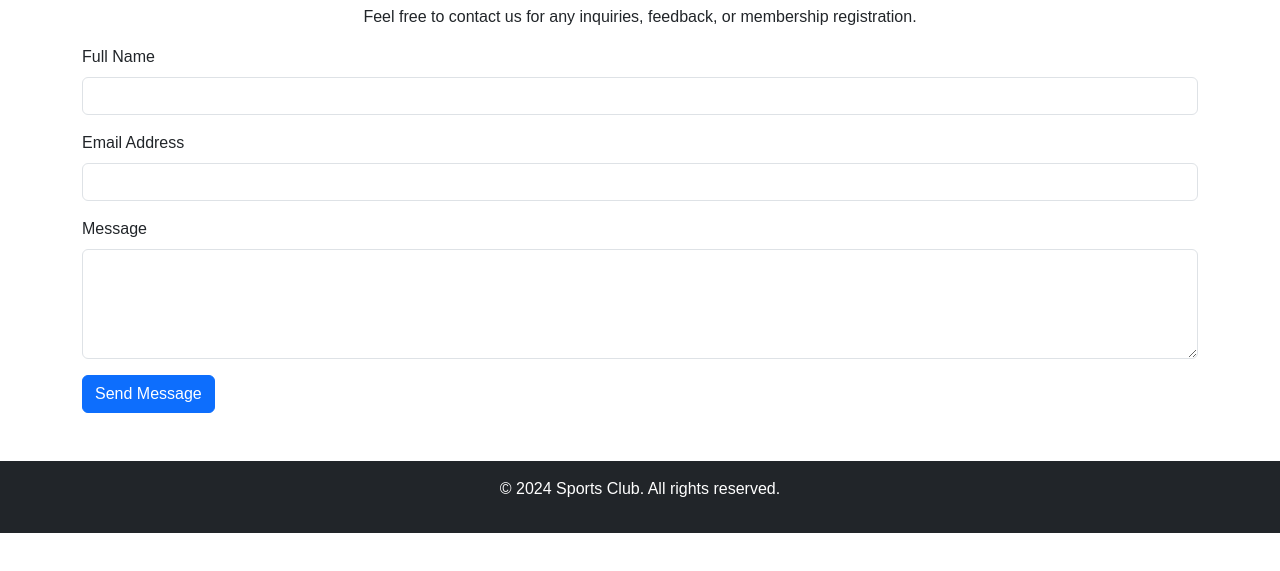
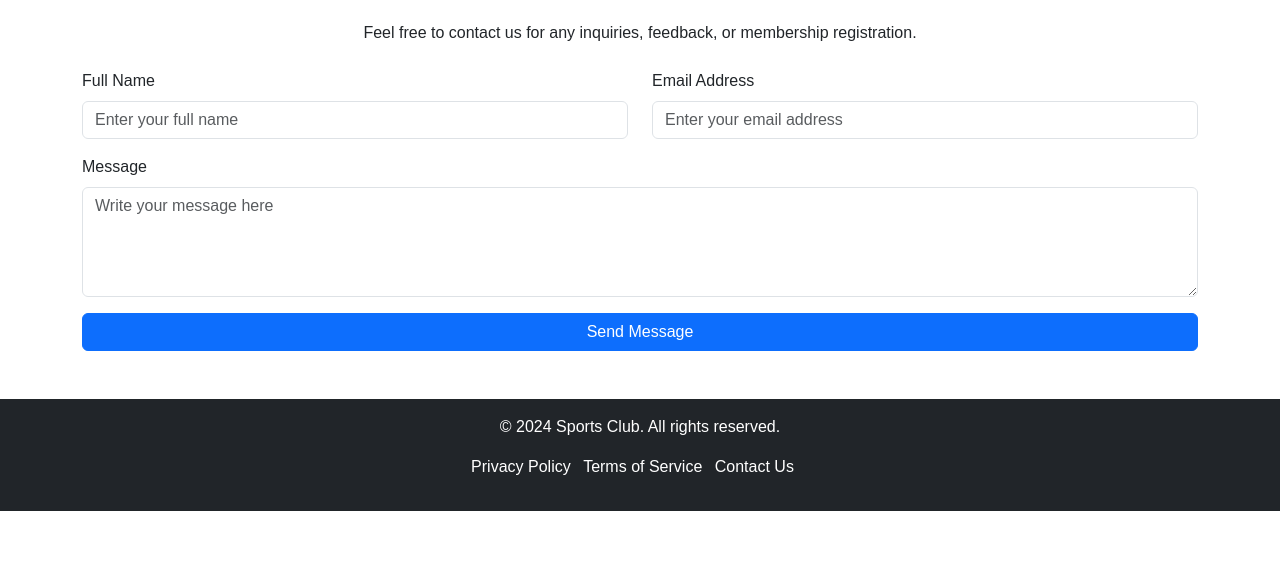
Before and after one commit to sunderkhalsports/SunderkhalsportClub, a plain HTML site: page contact.html in a window 1280 px wide. Shown: the part 215-786 px from the top of the page. Drawn offline with nearby package versions, Linux system fonts and the light colour scheme.

Commit message:
Update contact.html

```diff
--- a/contact.html
+++ b/contact.html
@@ -1,5 +1,6 @@
 <!DOCTYPE html>
 <html lang="en">
+
 <head>
     <meta charset="UTF-8">
     <meta name="viewport" content="width=device-width, initial-scale=1.0">
@@ -7,13 +8,16 @@
     <link href="https://cdn.jsdelivr.net/npm/bootstrap@5.3.3/dist/css/bootstrap.min.css" rel="stylesheet" integrity="sha384-QWTKZyjpPEjISv5WaRU9OFeRpok6YctnYmDr5pNlyT2bRjXh0JMhjY6hW+ALEwIH" crossorigin="anonymous">
     <link href="https://cdnjs.cloudflare.com/ajax/libs/font-awesome/6.0.0-beta3/css/all.min.css" rel="stylesheet">
     <link href="style.css" rel="stylesheet">
+    <link href="https://cdn.jsdelivr.net/npm/aos@2.3.4/dist/aos.css" rel="stylesheet">
 </head>
+
 <body>
     <!-- Navbar -->
     <nav class="navbar navbar-expand-lg navbar-dark bg-dark">
         <div class="container-fluid">
             <a class="navbar-brand" href="index.html">Sports Club</a>
-            <button class="navbar-toggler" type="button" data-bs-toggle="collapse" data-bs-target="#navbarNav" aria-controls="navbarNav" aria-expanded="false" aria-label="Toggle navigation">
+            <button class="navbar-toggler" type="button" data-bs-toggle="collapse" data-bs-target="#navbarNav"
+                aria-controls="navbarNav" aria-expanded="false" aria-label="Toggle navigation">
                 <span class="navbar-toggler-icon"></span>
             </button>
             <div class="collapse navbar-collapse" id="navbarNav">
@@ -42,26 +46,28 @@
     </nav>
 
     <!-- Contact Section -->
-    <section class="contact py-5">
+    <section class="contact py-5" data-aos="fade-up">
         <div class="container">
-            <h2 class="text-center">Get in Touch</h2>
-            <p class="text-center">Feel free to contact us for any inquiries, feedback, or membership registration.</p>
+            <h2 class="text-center mb-4">Get in Touch</h2>
+            <p class="text-center mb-4">Feel free to contact us for any inquiries, feedback, or membership registration.</p>
 
             <!-- Contact Form -->
             <form action="submit_form.php" method="POST">
-                <div class="mb-3">
-                    <label for="name" class="form-label">Full Name</label>
-                    <input type="text" class="form-control" id="name" name="name" required>
-                </div>
-                <div class="mb-3">
-                    <label for="email" class="form-label">Email Address</label>
-                    <input type="email" class="form-control" id="email" name="email" required>
+                <div class="row">
+                    <div class="col-md-6 mb-3">
+                        <label for="name" class="form-label">Full Name</label>
+                        <input type="text" class="form-control" id="name" name="name" required placeholder="Enter your full name">
+                    </div>
+                    <div class="col-md-6 mb-3">
+                        <label for="email" class="form-label">Email Address</label>
+                        <input type="email" class="form-control" id="email" name="email" required placeholder="Enter your email address">
+                    </div>
                 </div>
                 <div class="mb-3">
                     <label for="message" class="form-label">Message</label>
-                    <textarea class="form-control" id="message" name="message" rows="4" required></textarea>
+                    <textarea class="form-control" id="message" name="message" rows="4" required placeholder="Write your message here"></textarea>
                 </div>
-                <button type="submit" class="btn btn-primary">Send Message</button>
+                <button type="submit" class="btn btn-primary w-100">Send Message</button>
             </form>
         </div>
     </section>
@@ -69,10 +75,20 @@
     <!-- Footer -->
     <footer class="bg-dark text-white text-center py-3">
         <p>&copy; 2024 Sports Club. All rights reserved.</p>
+        <ul class="list-inline">
+            <li class="list-inline-item"><a href="#" class="text-white">Privacy Policy</a></li>
+            <li class="list-inline-item"><a href="#" class="text-white">Terms of Service</a></li>
+            <li class="list-inline-item"><a href="contact.html" class="text-white">Contact Us</a></li>
+        </ul>
     </footer>
 
-    <!-- Scripts -->
+    <!-- Bootstrap & Scripts -->
     <script src="https://code.jquery.com/jquery-3.6.0.min.js"></script>
     <script src="https://cdn.jsdelivr.net/npm/bootstrap@5.3.3/dist/js/bootstrap.bundle.min.js"></script>
+    <script src="https://cdn.jsdelivr.net/npm/aos@2.3.4/dist/aos.js"></script>
+    <script>
+        AOS.init(); // Initialize AOS for animations
+    </script>
 </body>
-  </html>
+
+                                                                     </html>
```
